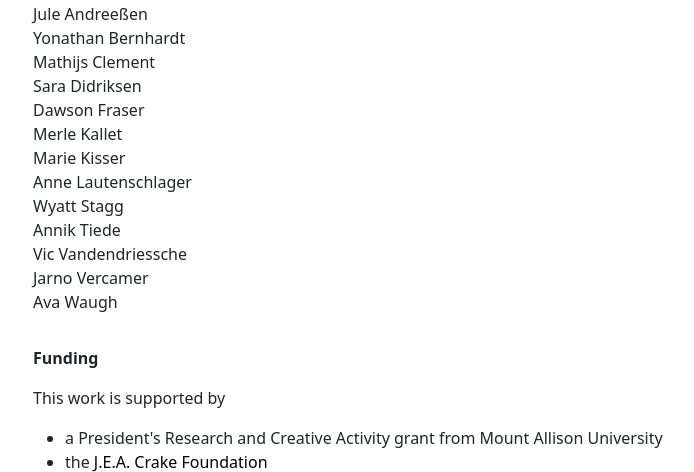
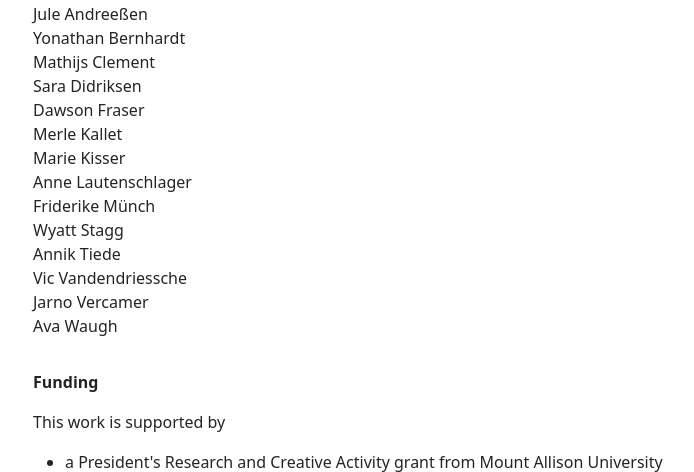
Before and after one commit to cwf2/dices, a Django app: page /app/ in a window 1280 px wide. Shown: the part 314-786 px from the top of the page, without its empty margins (303-997 px from the left). Run offline with Django 3.2, Linux system fonts and the light colour scheme; data that the repository does not hold is empty; some libraries are stand-ins or nearby versions.

Commit message:
update student ra list

```diff
--- a/speechdb/templates/speechdb/index.html
+++ b/speechdb/templates/speechdb/index.html
@@ -36,6 +36,7 @@
       <li>Merle Kallet</li>
       <li>Marie Kisser</li>
       <li>Anne Lautenschlager</li>
+      <li>Friderike Münch</li>
       <li>Wyatt Stagg</li>
       <li>Annik Tiede</li>
       <li>Vic Vandendriessche</li>
```
